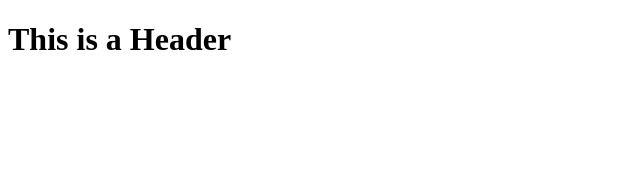
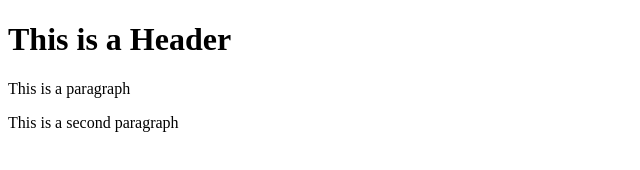
Before and after one commit to AnuragGalav/git-test, a plain HTML site: page index.html in a window 1280 px wide. Shown: the whole page, without its empty margins (0-640 px from the left). Drawn offline with Linux system fonts and the light colour scheme.

Commit message:
third commit

```diff
--- a/index.html
+++ b/index.html
@@ -8,6 +8,9 @@
 <body>
 
 <h1>This is a Header</h1>
+<p>This is a paragraph</p>
+<p>This is a second paragraph</p>
+
 </body>
 
 </html>
```
